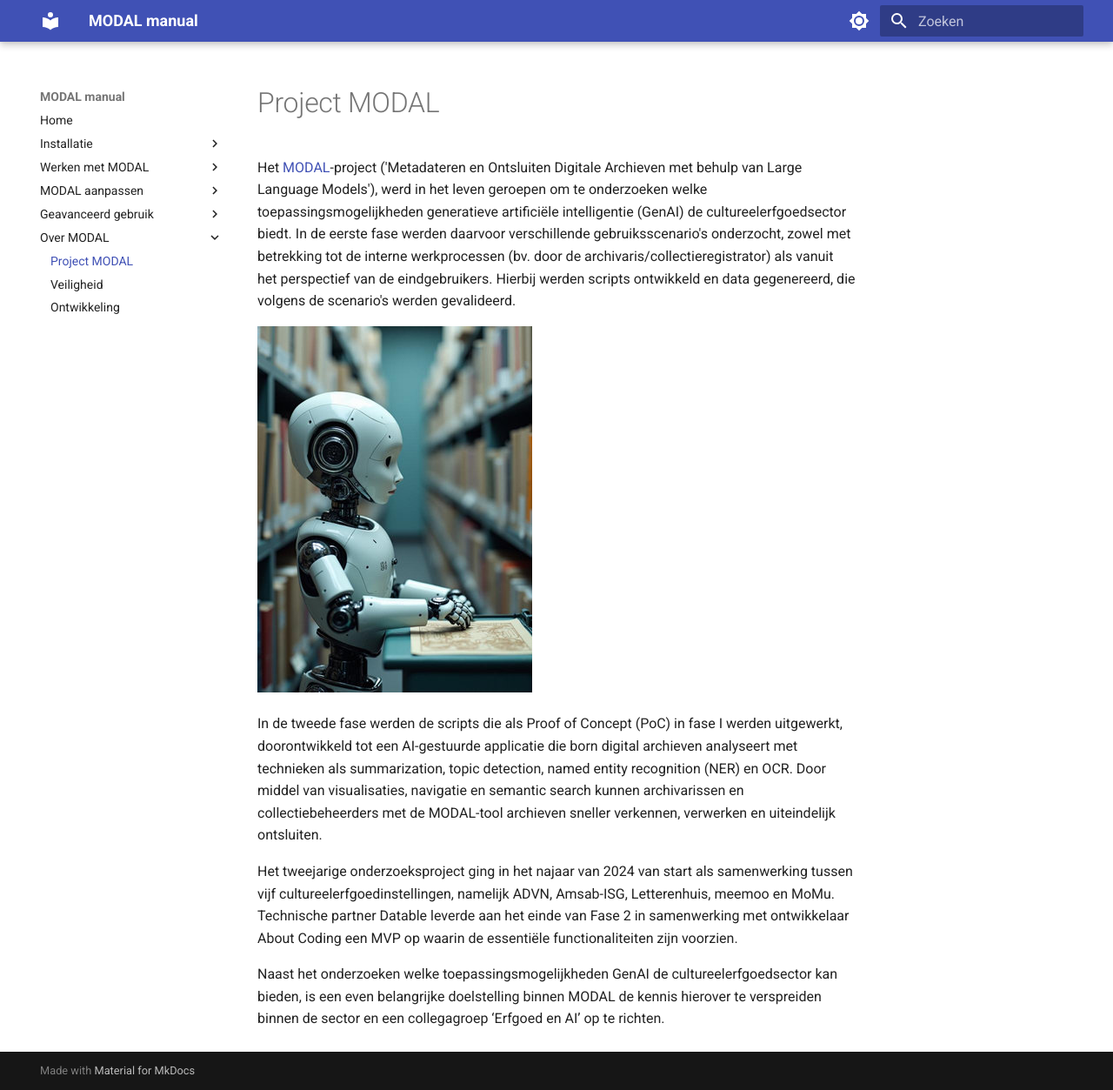
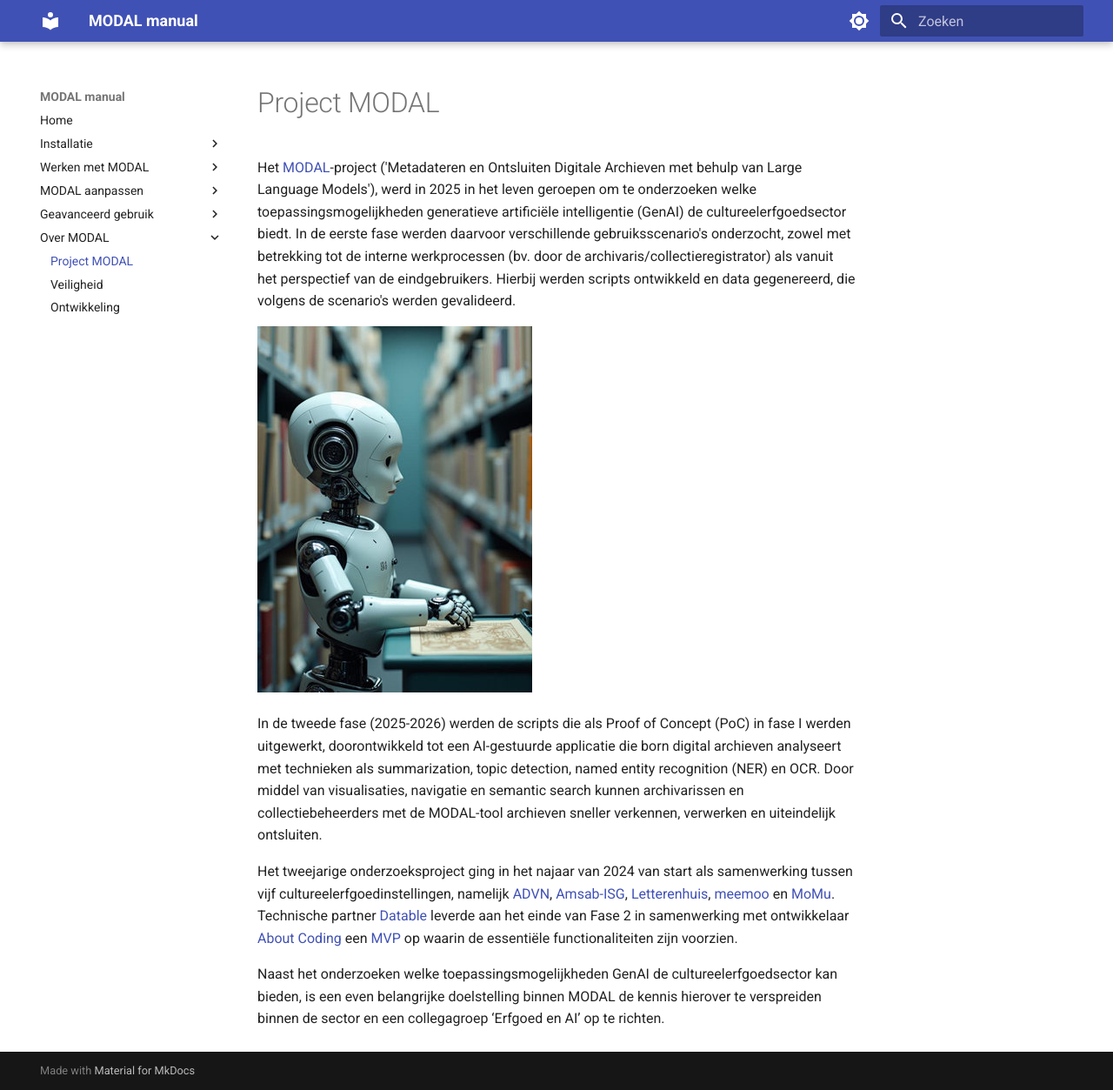
Before and after one commit to hvanstappen/MODAL_documentation, an MkDocs documentation site: the page built from docs/about.md, in a window 1280 px wide and 1253 px high. Shown: the whole window at 87% size. Built offline with MkDocs 1.6.1 and Material for MkDocs 9.7.7, drawn with Linux system fonts in a browser that asks for light colours.

```diff
--- a/docs/about.md
+++ b/docs/about.md
@@ -1,9 +1,9 @@
-Het [MODAL](https://advn.be/nl/over-advn/projecten/modal-project)-project ('Metadateren en Ontsluiten Digitale Archieven met behulp van Large Language Models'), werd in het leven geroepen om te onderzoeken welke toepassingsmogelijkheden generatieve artificiële intelligentie  (GenAI) de cultureelerfgoedsector biedt. In de eerste fase werden daarvoor verschillende gebruiksscenario's onderzocht, zowel met betrekking tot de interne werkprocessen (bv. door de archivaris/collectieregistrator) als vanuit het perspectief van de eindgebruikers. Hierbij werden scripts ontwikkeld en data gegenereerd, die volgens de scenario's werden gevalideerd.
+Het [MODAL](https://advn.be/nl/over-advn/projecten/modal-project)-project ('Metadateren en Ontsluiten Digitale Archieven met behulp van Large Language Models'), werd in 2025 in het leven geroepen om te onderzoeken welke toepassingsmogelijkheden generatieve artificiële intelligentie  (GenAI) de cultureelerfgoedsector biedt. In de eerste fase werden daarvoor verschillende gebruiksscenario's onderzocht, zowel met betrekking tot de interne werkprocessen (bv. door de archivaris/collectieregistrator) als vanuit het perspectief van de eindgebruikers. Hierbij werden scripts ontwikkeld en data gegenereerd, die volgens de scenario's werden gevalideerd.
 
 ![MODAL_robot](images/openart-image_fIUnK6X9_1737467226673_raw.jpg)
 
-In de tweede fase werden de scripts die als Proof of Concept (PoC) in fase I werden uitgewerkt, doorontwikkeld tot een AI-gestuurde applicatie die born digital archieven analyseert met technieken als summarization, topic detection, named entity recognition (NER) en OCR. Door middel van visualisaties, navigatie en semantic search kunnen archivarissen en collectiebeheerders met de MODAL-tool archieven sneller verkennen, verwerken en uiteindelijk ontsluiten.
+In de tweede fase (2025-2026) werden de scripts die als Proof of Concept (PoC) in fase I werden uitgewerkt, doorontwikkeld tot een AI-gestuurde applicatie die born digital archieven analyseert met technieken als summarization, topic detection, named entity recognition (NER) en OCR. Door middel van visualisaties, navigatie en semantic search kunnen archivarissen en collectiebeheerders met de MODAL-tool archieven sneller verkennen, verwerken en uiteindelijk ontsluiten.
 
-Het tweejarige onderzoeksproject ging in het najaar van 2024 van start als samenwerking tussen vijf cultureelerfgoedinstellingen, namelijk ADVN, Amsab-ISG, Letterenhuis, meemoo en MoMu. Technische partner Datable leverde aan het einde van Fase 2 in samenwerking met ontwikkelaar About Coding een MVP op waarin de essentiële functionaliteiten zijn voorzien.
+Het tweejarige onderzoeksproject ging in het najaar van 2024 van start als samenwerking tussen vijf cultureelerfgoedinstellingen, namelijk [ADVN](https://advn.be), [Amsab-ISG](https://amsab.be), [Letterenhuis](https://letterenhuis.be), [meemoo](https://meemoo.be) en [MoMu](https://momu.be). Technische partner [Datable](https://datable.be) leverde aan het einde van Fase 2 in samenwerking met ontwikkelaar [About Coding](https://aboutcoding.be) een [MVP](https://github.com/AboutCodingBE/modal-docker-monorepo/releases) op waarin de essentiële functionaliteiten zijn voorzien.
 
 Naast het onderzoeken welke toepassingsmogelijkheden GenAI de cultureelerfgoedsector kan bieden, is een even belangrijke doelstelling binnen MODAL de kennis hierover te verspreiden binnen de sector en een collegagroep ‘Erfgoed en AI’ op te richten.
```
Also changed, not shown: site/about/index.html, site/search/search_index.json.
